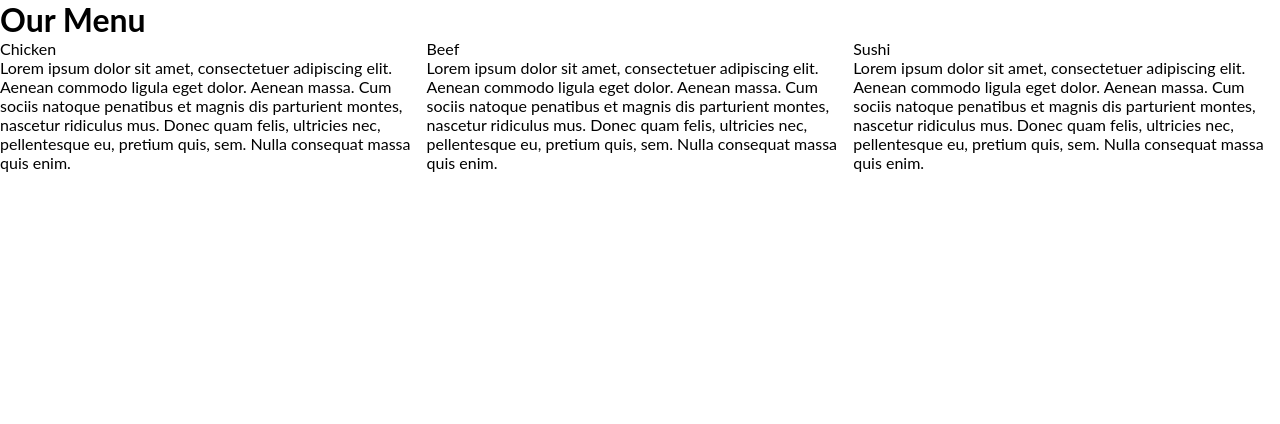
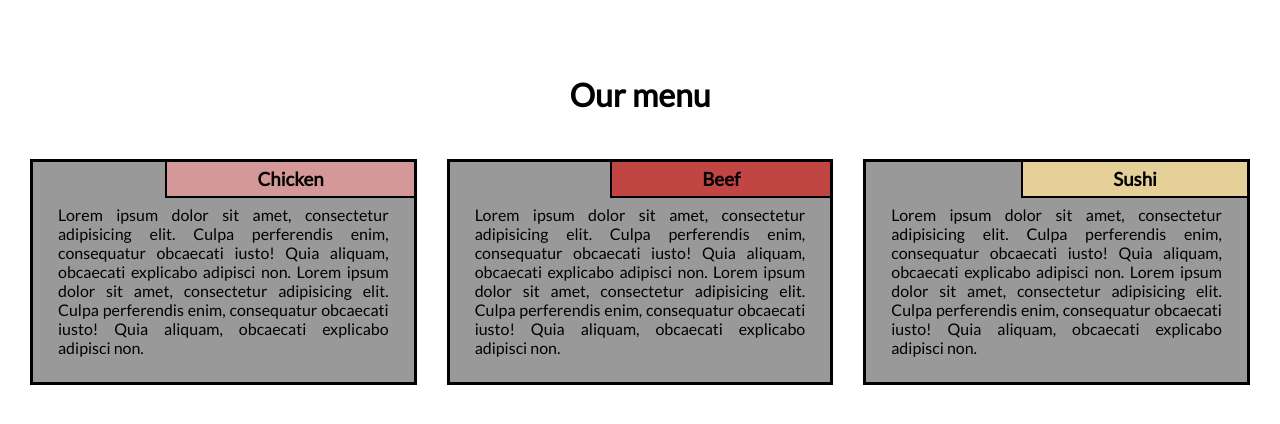
Before and after one commit to hurghr/Assigment1-coursera_html-css, a plain HTML site: page index.html in a window 1280 px wide. Drawn offline with Linux system fonts and the light colour scheme; files that its build step writes are made by us from their sources.

Commit message:
Update index.html

```diff
--- a/index.html
+++ b/index.html
@@ -1,30 +1,46 @@
 <!DOCTYPE html>
 <html>
 <head>
-<title>Responsive Layout</title>
+  <meta charset="utf-8">
   <meta name="viewport" content="width=device-width, initial-scale=1">
-<link rel="stylesheet" type="text/css" href="style.css">
+  <title>My Responsive Layout</title>
+  <link href="https://fonts.googleapis.com/css?family=Lato" rel="stylesheet">
+  <link href='css/style.css' rel='stylesheet' type='text/css'>
 </head>
 <body>
-<h1>Our Menu</h1>
-  <div class="col-lg-4 col-md-6 col-sm-12">
-  	<div class="box">
-  		<p class="content-name name1">Chicken</p>
-  		<p class="content">Lorem ipsum dolor sit amet, consectetuer adipiscing elit. Aenean commodo ligula eget dolor. Aenean massa. Cum sociis natoque penatibus et magnis dis parturient montes, nascetur ridiculus mus. Donec quam felis, ultricies nec, pellentesque eu, pretium quis, sem. Nulla consequat massa quis enim.</p>
+  <div class="container">
+    <div class="row">
+    <h1 class="menu-title">Our menu</h1>
+      <div class="col-lg-4">
+        <div class="item">
+          <div class="item-title" id="title-one">
+            <h3>Chicken</h3>
+          </div>
+          <p>
+            Lorem ipsum dolor sit amet, consectetur adipisicing elit. Culpa perferendis enim, consequatur obcaecati iusto! Quia aliquam, obcaecati explicabo adipisci non. Lorem ipsum dolor sit amet, consectetur adipisicing elit. Culpa perferendis enim, consequatur obcaecati iusto! Quia aliquam, obcaecati explicabo adipisci non.
+          </p>
         </div>
       </div>
-
-  <div class="col-lg-4 col-md-6 col-sm-12">
-  	<div class="box">
-   		<p class="content-name name2">Beef</p>
-   		<p class="content">Lorem ipsum dolor sit amet, consectetuer adipiscing elit. Aenean commodo ligula eget dolor. Aenean massa. Cum sociis natoque penatibus et magnis dis parturient montes, nascetur ridiculus mus. Donec quam felis, ultricies nec, pellentesque eu, pretium quis, sem. Nulla consequat massa quis enim.</p>
+      <div class="col-lg-4">
+        <div class="item">
+         <div class="item-title" id="title-two">
+          <h3>Beef</h3>
+        </div>
+        <p>
+          Lorem ipsum dolor sit amet, consectetur adipisicing elit. Culpa perferendis enim, consequatur obcaecati iusto! Quia aliquam, obcaecati explicabo adipisci non. Lorem ipsum dolor sit amet, consectetur adipisicing elit. Culpa perferendis enim, consequatur obcaecati iusto! Quia aliquam, obcaecati explicabo adipisci non.
+        </p>
       </div>
     </div>
-
-  <div class="col-lg-4 col-md-12 col-sm-12">
-  	<div class="box">
-  		<p class="content-name name3">Sushi</p>
-  		<p class="content">Lorem ipsum dolor sit amet, consectetuer adipiscing elit. Aenean commodo ligula eget dolor. Aenean massa. Cum sociis natoque penatibus et magnis dis parturient montes, nascetur ridiculus mus. Donec quam felis, ultricies nec, pellentesque eu, pretium quis, sem. Nulla consequat massa quis enim.</p>
+    <div class="col-lg-4 col-lg-tablet">
+      <div class="item">
+       <div class="item-title" id="title-three">
+        <h3>Sushi</h3>
+      </div>
+      <p>
+        Lorem ipsum dolor sit amet, consectetur adipisicing elit. Culpa perferendis enim, consequatur obcaecati iusto! Quia aliquam, obcaecati explicabo adipisci non. Lorem ipsum dolor sit amet, consectetur adipisicing elit. Culpa perferendis enim, consequatur obcaecati iusto! Quia aliquam, obcaecati explicabo adipisci non.
+      </p>
+    </div>
+  </div>
 </div>
 </div>
 </body>
```
Lines whose indentation alone changed are shown as unchanged.
